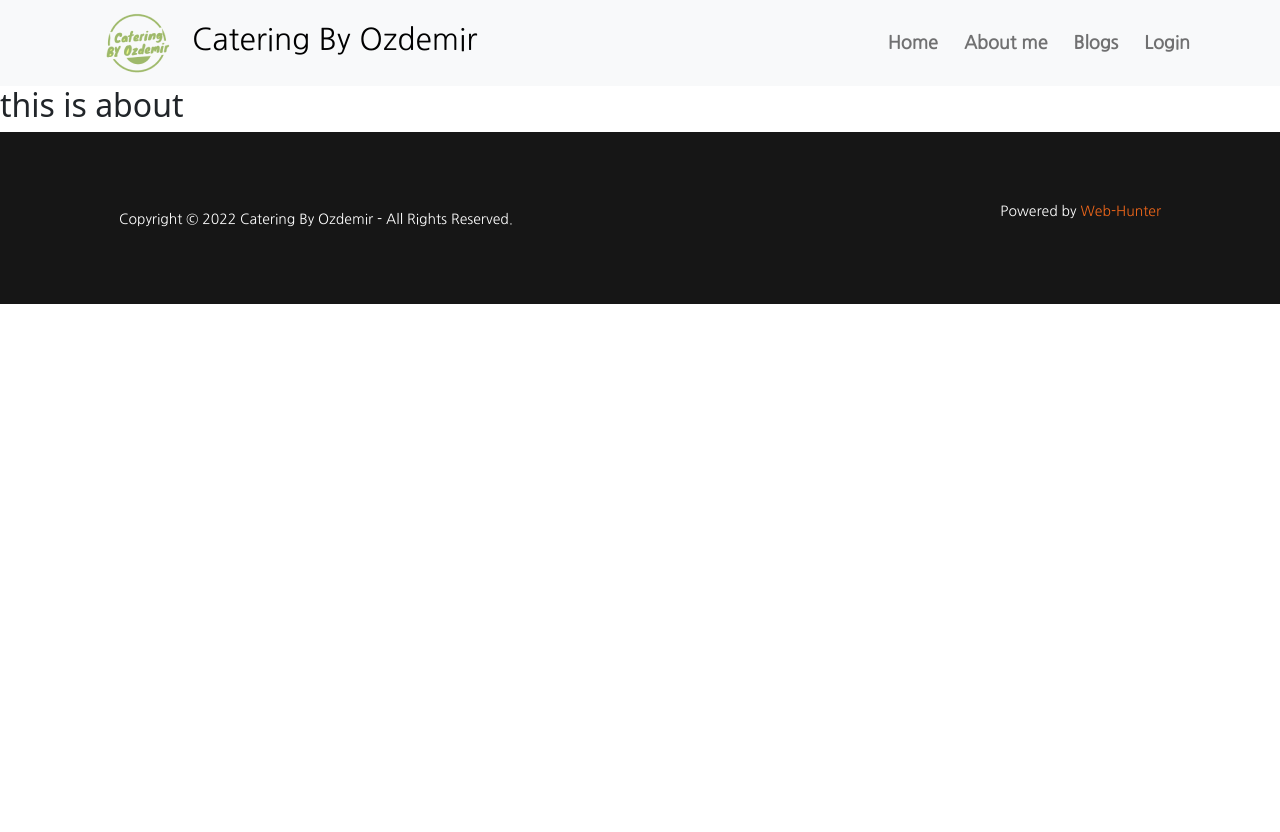
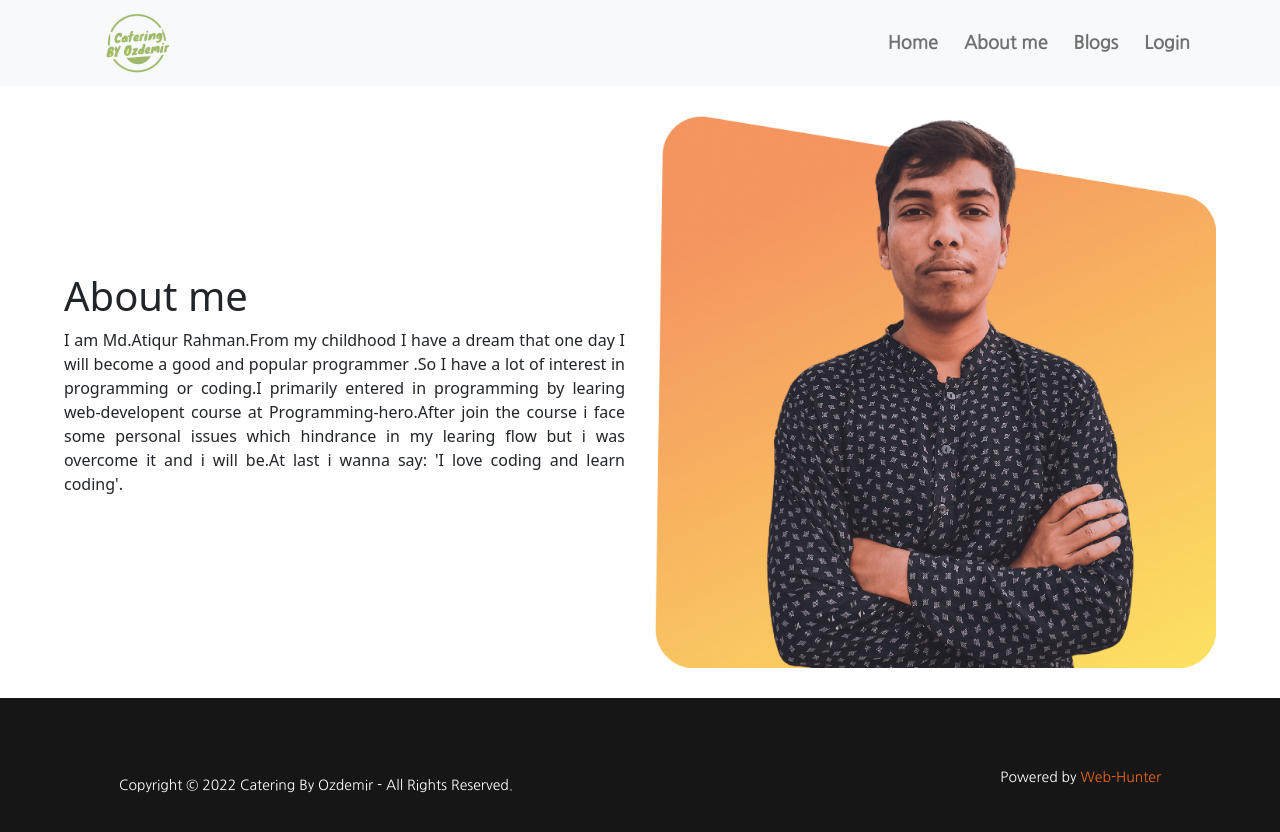
Before and after one commit to md-atiqurrahman/independent-service-provider, a React (Create React App) app: page /about in a window 1280 px wide. Shown: the top 832 px of the page. Before the commit the page ends 800 px from the top, so only its background shows below. Built offline with nearby package versions, Linux system fonts and the light colour scheme; no server answers.

Commit message:
add about me

```diff
--- a/src/Pages/About/About.css
+++ b/src/Pages/About/About.css
@@ -0,0 +1,17 @@
+.about{
+    display: flex;
+    align-items: center;
+    width: 90%;
+    margin: 30px auto;
+}
+.details{
+    width: 100%;
+    margin-right: 30px;
+    text-align: justify;
+}
+.my-img{
+    width: 100%;
+}
+.my-img img{
+    width: 100%;
+}
--- a/src/Pages/About/About.js
+++ b/src/Pages/About/About.js
@@ -1,9 +1,17 @@
 import React from 'react';
+import img from '../../images/About/shape-2.png';
+import './About.css';
 
 const About = () => {
     return (
-        <div>
-            <h2>this is about</h2>
+        <div className='about'>
+            <div className='details'>
+                <h1>About me</h1>
+                <p>I am Md.Atiqur Rahman.From my childhood I have a dream that one day I will become a good and popular programmer .So I have a lot of interest in programming or coding.I primarily  entered in programming by learing web-developent course at Programming-hero.After join the course i face some personal issues which hindrance in my learing flow but i was overcome it and i will be.At last i wanna say: 'I love coding and learn coding'.</p>
+            </div>
+            <div className='my-img'>
+                <img src={img} alt="" />
+            </div>
         </div>
     );
 };
--- a/src/Pages/Login/Signup/Signup.js
+++ b/src/Pages/Login/Signup/Signup.js
@@ -46,16 +46,13 @@ const Signup = () => {
             <h1>Please Sign up</h1>
             <Form onSubmit={handleOnSubmit}>
                 <Form.Group className="mb-3" controlId="formBasicEmail">
-                    <Form.Label>Email address</Form.Label>
                     <Form.Control ref={emailRef} type="email" placeholder="Enter email" required />
                 </Form.Group>
 
                 <Form.Group className="mb-3" controlId="formBasicPassword">
-                    <Form.Label>Password</Form.Label>
-                    <Form.Control ref={passwordRef} type="password" placeholder="Password" required />
+                    <Form.Control ref={passwordRef} type="Enter password" placeholder="Password" required />
                 </Form.Group>
                 <Form.Group className="mb-3" controlId="formBasicPassword">
-                    <Form.Label>Confirm Password</Form.Label>
                     <Form.Control ref={confirmPasswordRef} type="password" placeholder="Confirm Password" required />
                 </Form.Group>
                 <Form.Group className="mb-3" controlId="formBasicCheckbox">
@@ -64,6 +61,7 @@ const Signup = () => {
                 <p>{error?.message}</p>
                 <p style={{ color: 'red' }}>{defaultError}</p>
                 <Button
+                    className='submit-btn'
                     disabled={!agree}
                     variant="primary"
                     type="submit">
--- a/src/Pages/Shared/Header/Header.js
+++ b/src/Pages/Shared/Header/Header.js
@@ -22,8 +22,7 @@ const Header = () => {
             <Container className='nav-text-container' >
                 <div>
                     <Navbar.Brand href="#home" className='logo-container'>
-                        <img src={logo} alt="" />
-                        <h3>Catering By Ozdemir</h3>
+                     <img src={logo} alt="" />
                     </Navbar.Brand>
                 </div>
                 <div>
```
Also changed, not shown: src/images/About/shape-2.png (added).
